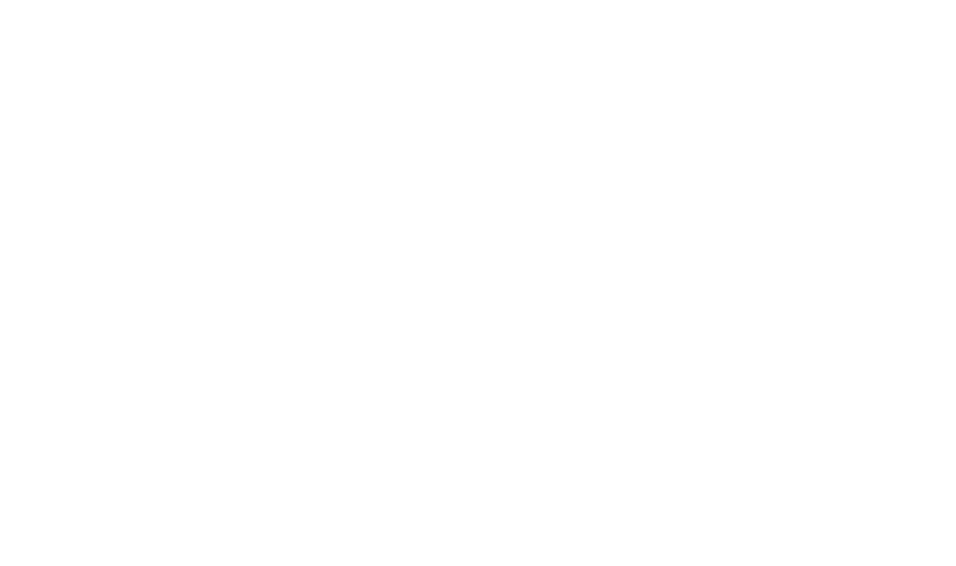
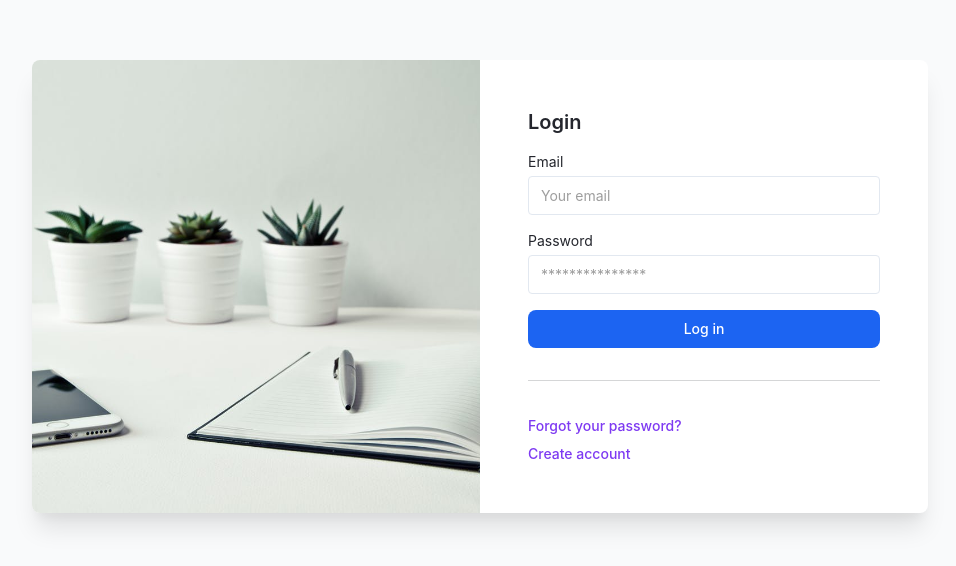
Before and after one commit to fandi-ahmad/electro-mart-admin, a React (Create React App) app: page /login in a window 1280 px wide. Before the commit this address had no page. Shown: the part 114-680 px from the top of the page, without its empty margins (160-1116 px from the left). Built offline with nearby package versions, Linux system fonts and the light colour scheme.

Commit message:
add login page

```diff
--- a/src/App.js
+++ b/src/App.js
@@ -5,6 +5,7 @@
 import './assets/css/mycss.css'
 import { Dashboard } from "./pages/Dashboard";
 import Item from "./pages/Item";
+import Login from "./pages/Login";
 
 function App() {
   return (
@@ -12,6 +13,7 @@
       <Routes>
         <Route path="/" element={<Dashboard/>} />
         <Route path="/item" element={<Item/>} />
+        <Route path="/login" element={<Login/>} />
       </Routes>
     </BrowserRouter>
   );
--- /dev/null
+++ b/src/pages/Login.js
@@ -0,0 +1,103 @@
+import { React, useState }from 'react'
+import { AuthLayout } from '../layouts/AuthLayout'
+import { Link, useNavigate } from 'react-router-dom'
+// import { LoginUser } from '../api/Auth'
+import { AlertSuccess, AlertError } from '../components/SweetAlert'
+import { ModalLoading, openModal, closeModal } from '../components/BaseModal'
+import { ButtonMd } from '../components/BaseButton'
+
+const Login = () => {
+    const loginOffice = require('../assets/img/login-office.jpeg')
+    const navigate = useNavigate()
+
+    const [email, setEmail] = useState('')
+    const [password, setPassword] = useState('')
+
+    const handleChange = (e) => {
+        const { name, value } = e.target;
+
+        switch (name) {
+            case 'email':
+                setEmail(value);
+                break;
+            case 'password':
+                setPassword(value);
+                break;
+            default:
+                break;
+        }
+    }
+
+    const resetData = () => {
+        setEmail('')
+        setPassword('')
+    }
+
+    // const loginAccount = async () => {
+    //     try {
+    //         openModal('modal-loading')
+    //         if (email === '' || password === '') {
+    //             AlertError('Input cannot be empty')
+    //         } else {
+    //             const response = await LoginUser({
+    //                 email: email,
+    //                 password: password
+    //             })
+    //             resetData()
+    //             if (response.code === 401) {
+    //                 AlertError('Email or password is wrong')
+    //             } else {
+    //                 AlertSuccess('Loggin in successfully')
+    //                 navigate('/')
+    //             }
+    //         }
+    //         closeModal('modal-loading')
+    //     } catch (error) {
+    //         AlertError('Ups, something wrong!')
+    //     }
+    // }
+
+    return (
+        <AuthLayout>
+            <div className="h-32 md:h-auto md:w-1/2">
+                <img className="object-cover w-full h-full" src={loginOffice} alt="Office" />
+            </div>
+            <div className="flex items-center justify-center p-6 sm:p-12 md:w-1/2">
+                <div className="w-full">
+                <h1 className="mb-4 text-xl font-semibold text-gray-700">
+                    Login
+                </h1>
+                <label className="block text-sm">
+                    <span className="text-gray-700">Email</span>
+                    {/* <input name='email' value={email} onChange={handleChange} type='email' placeholder="Your email" autoComplete='off' className="block w-full mt-1 text-sm text-gray-700 focus:border-purple-400 focus:outline-none focus:shadow-outline-purple form-input" /> */}
+                    <input name='email' value={email} type='email' placeholder="Your email" autoComplete='off' className="block w-full mt-1 text-sm text-gray-700 focus:border-purple-400 focus:outline-none focus:shadow-outline-purple form-input" />
+                </label>
+                <label className="block mt-4 text-sm">
+                    <span className="text-gray-700">Password</span>
+                    {/* <input name='password' value={password} onChange={handleChange} type="password" placeholder="***************" autoComplete='off' className="block w-full mt-1 text-sm text-gray-700 focus:border-purple-400 focus:outline-none focus:shadow-outline-purple form-input" /> */}
+                    <input name='password' value={password} type="password" placeholder="***************" autoComplete='off' className="block w-full mt-1 text-sm text-gray-700 focus:border-purple-400 focus:outline-none focus:shadow-outline-purple form-input" />
+                </label>
+
+                {/* <ButtonMd onClick={loginAccount}>Log in</ButtonMd> */}
+                <ButtonMd >Log in</ButtonMd>
+
+                <hr className="my-8" />
+
+                <p className="mt-4">
+                    <Link to={'/forgot-password'} className="text-sm font-medium text-purple-600 hover:underline" >
+                        Forgot your password?
+                    </Link>
+                </p>
+                <p className="mt-1">
+                    <Link to={'/register'} className="text-sm font-medium text-purple-600 hover:underline" >
+                        Create account
+                    </Link>
+                </p>
+                </div>
+            </div>
+            <ModalLoading id='modal-loading'/>
+        </AuthLayout>
+    )
+}
+
+export default Login
```
